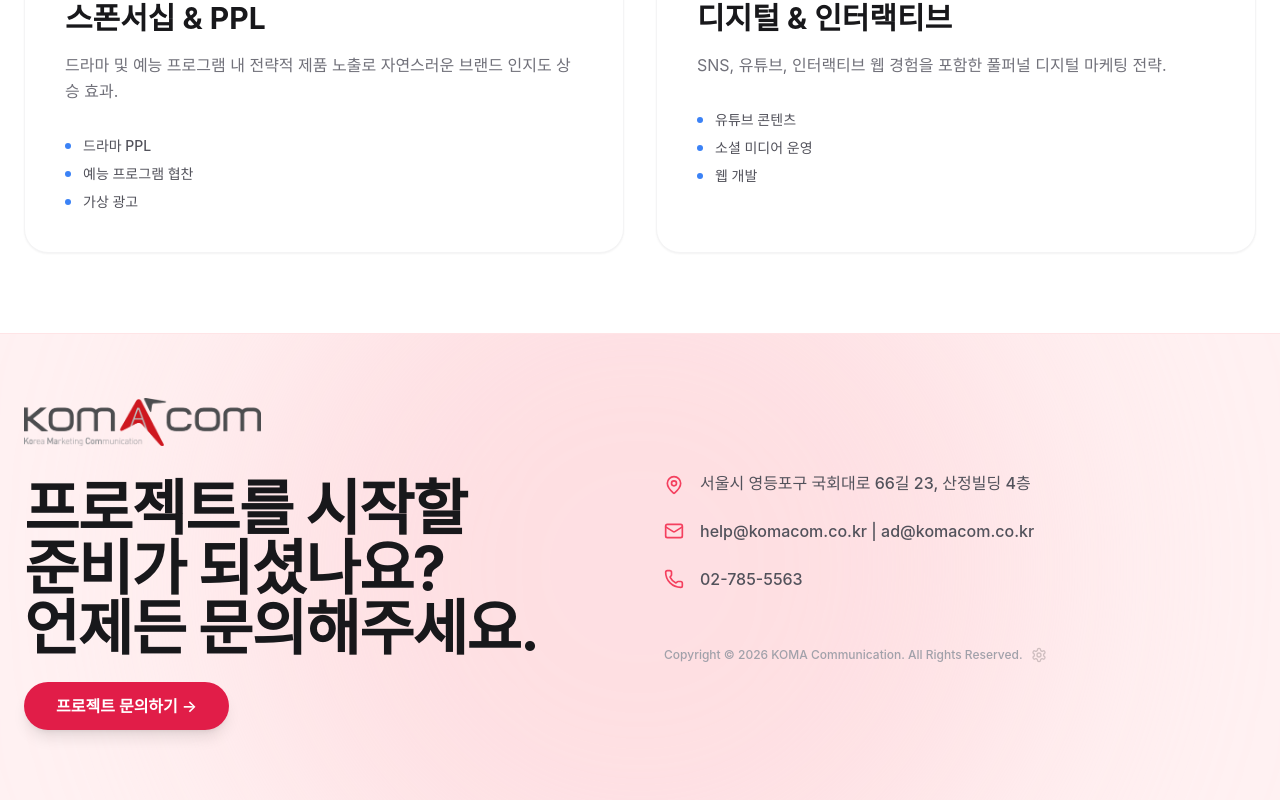
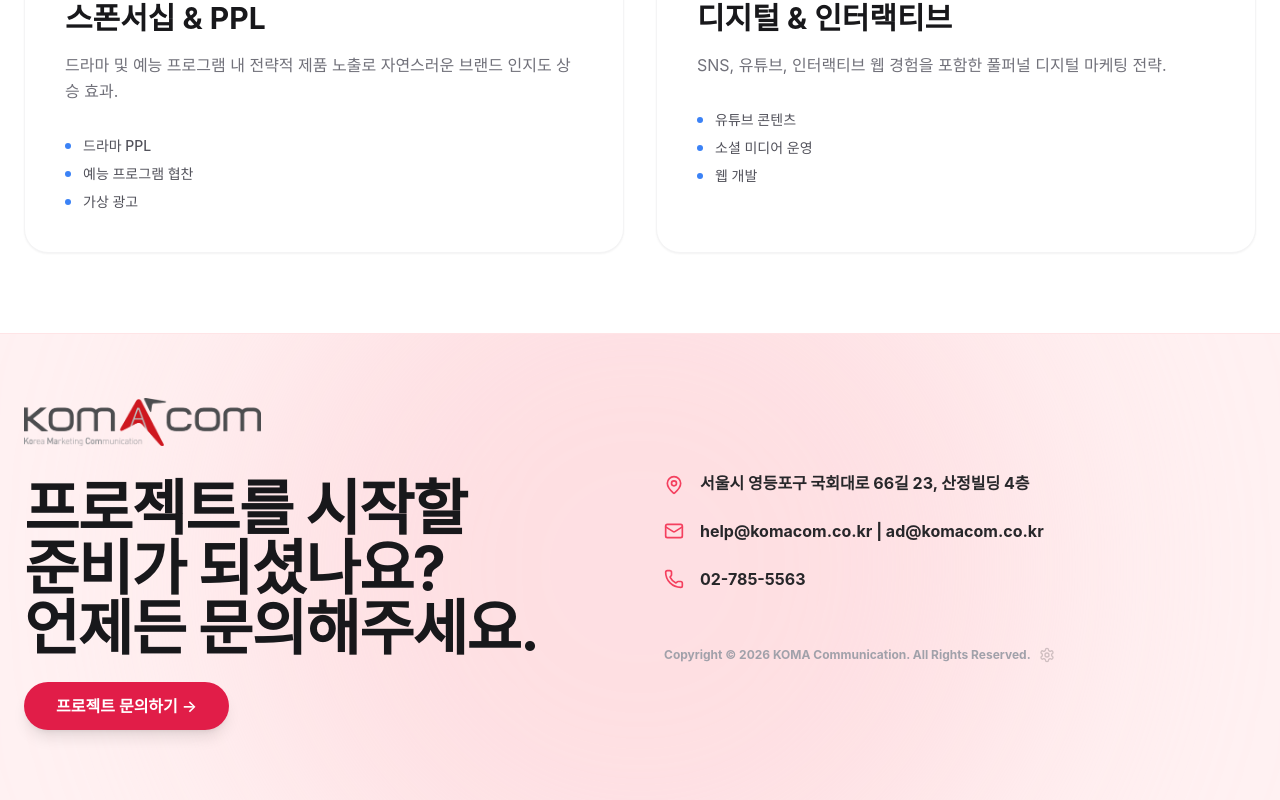
Before and after one commit to yuj80/komacom1_1, a React (Vite) app: page /business in a window 1280 px wide. Shown: the part 919-1719 px from the top of the page. Built offline with nearby package versions, Linux system fonts and the light colour scheme.

Commit message:
style: bold footer contact information

```diff
--- a/src/components/Footer.tsx
+++ b/src/components/Footer.tsx
@@ -30,7 +30,7 @@ const Footer: React.FC = () => {
                 </div>
 
                 {/* Right: Info */}
-                <div className="space-y-6 text-zinc-600 font-medium">
+                <div className="space-y-6 text-zinc-800 font-bold">
                     <div className="flex items-start space-x-4">
                         <MapPin className="mt-1 flex-shrink-0 text-rose-500" size={20} />
                         <p>{contact.address}</p>
```
